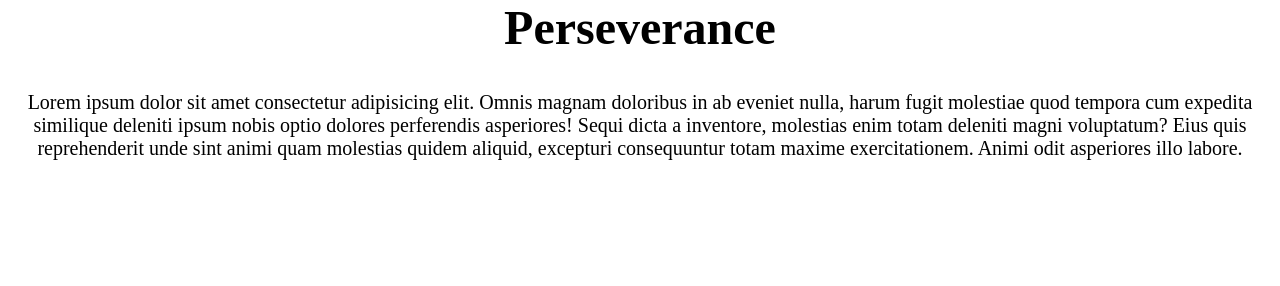
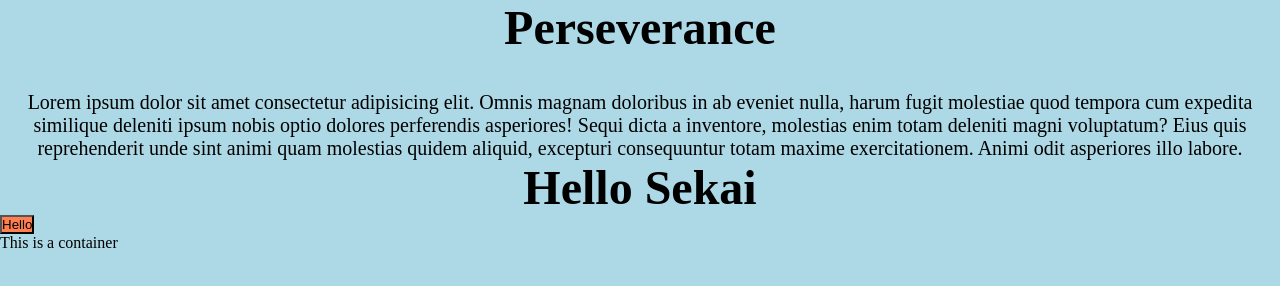
Before and after one commit to Ghising-Palsang/JavaScript-Review, a plain HTML site: page index.html in a window 1280 px wide. Drawn offline with Linux system fonts and the light colour scheme.

Commit message:
DOM change on newSide(Uncpt)

```diff
--- a/app.js
+++ b/app.js
@@ -1,4 +1,33 @@
 // =========== DOM ===============
+let bdy = document.querySelector("body");
+let adt = document.querySelector(".article-DOM-title")
+let btn = document.createElement("button");
+const newDiv = document.createElement("div");
+
+bdy.style.backgroundColor = "lightblue";
+
+adt.innerHTML = "Hello Sekai";
+console.log(adt.tagName);
+console.log(bdy.tagName);
+console.log(adt.textContent);
+// console.log(bdy.textContent);
+
+btn.innerText = "Hello";
+btn.style.backgroundColor = "coral";
+
+document.body.appendChild(btn);
+
+newDiv.textContent = "This is a container";
+document.body.appendChild(newDiv);
+
+
+
+
+
+
+
+
+
 
 
 
@@ -446,7 +475,7 @@
 
 //Array Methods
 
-let animes = ["Serei Gensouki","Frierin","Your Name","Naruto"];
+// let animes = ["Serei Gensouki","Frierin","Your Name","Naruto"];
 // let movies = ["Spiderman", "Pursuit of happiness" , "Forest Gump"];
 
 // console.log(animes.push("Bleach"));
@@ -468,7 +497,7 @@ let animes = ["Serei Gensouki","Frierin","Your Name","Naruto"];
 // console.log(newAnime.splice(2, 3,"NewEl")); // staring idx, how many to delete (in counts) // newEl
 // console.log(newAnime);
 
-let str = "New Branch Created"
+// let str = "New Branch Created";
 
 
 
--- a/index.html
+++ b/index.html
@@ -16,6 +16,9 @@
                 Sequi dicta a inventore, molestias enim totam deleniti magni voluptatum? Eius quis reprehenderit unde sint animi quam molestias quidem aliquid, excepturi consequuntur totam maxime exercitationem. Animi odit asperiores illo labore.
             </p>
         </article>
+        <article class="article-DOM">
+          <h1 class="article-DOM-title">Hello World</h1>
+        </article>
       </main>
     </div>
     <!--Container flex-->
```
Also changed, not shown: imgae.jpeg (added).
